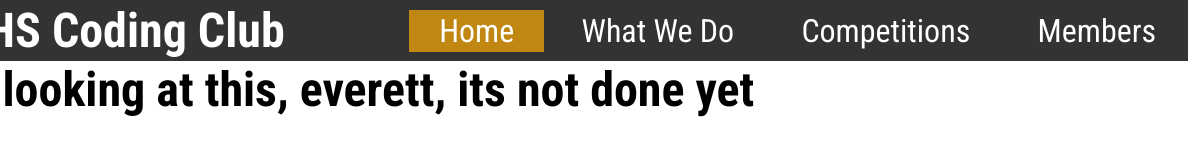
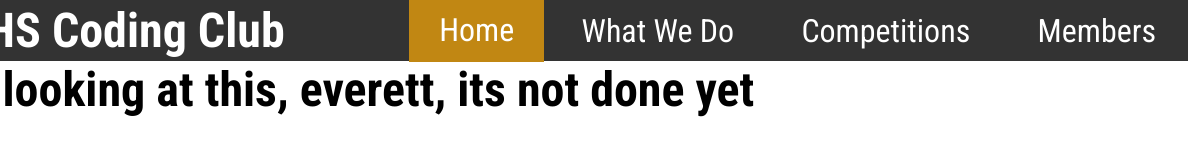
Before and after one commit to ArapahoeCode/ArapahoeCode.github.io, a plain HTML site: page index.html in a window 1280 px wide. Shown: the full height of the page, 92-1280 px from the left. Drawn offline with Linux system fonts and the light colour scheme.

Commit message:
Update index.html

```diff
--- a/index.html
+++ b/index.html
@@ -15,7 +15,7 @@
       <h1>AHS Coding Club</h1>
     </div>
     <div class="navitems">
-      <a style="background-color: #C18713;" href="/">Home</a>
+      <a style="background-color: #C18713; padding: 0.38rem 30px;" href="/">Home</a>
       <a href="/whatwedo.html">What We Do</a>
       <a href="/competitions.html">Competitions</a>
       <a href="/">Members</a>
```
